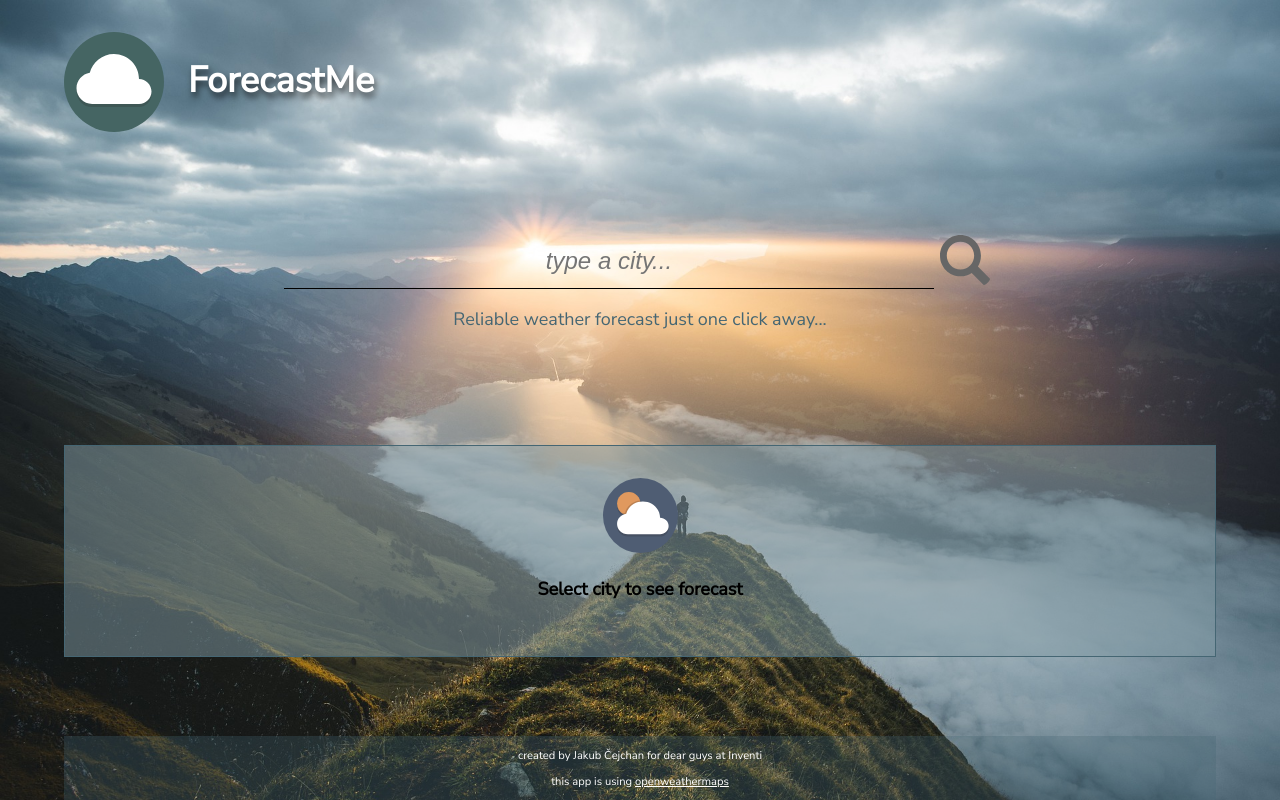
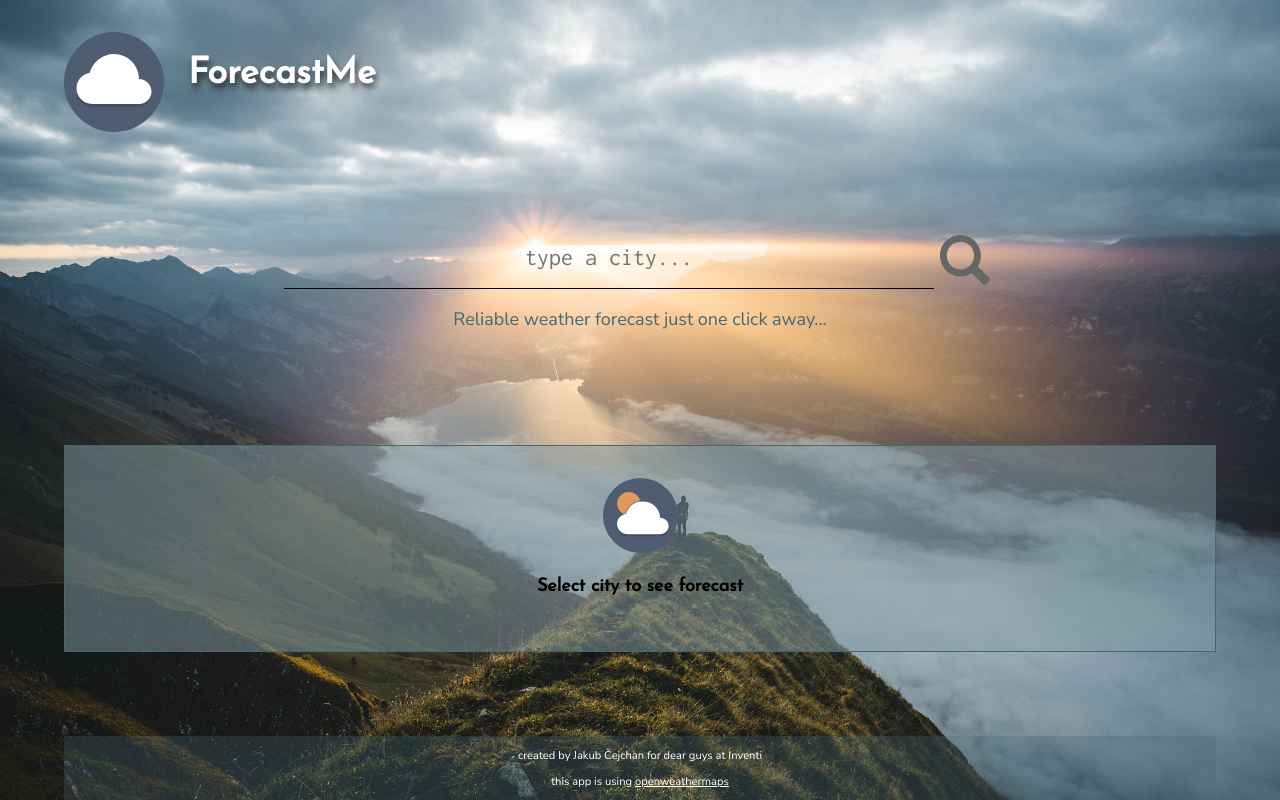
Before and after one commit to frodobaggins23/WeatherApp, a React (Create React App) app: page / in a window 1280 px wide. Built offline with nearby package versions, Linux system fonts and the light colour scheme; what react-google-maps would draw is missing.

Commit message:
styling + console warnings fixed

```diff
--- a/src/App.js
+++ b/src/App.js
@@ -5,7 +5,9 @@ import Results from "./components/Results.js";
 
 function App() {
   const [resultsLoaded, setresultsLoaded] = useState(false);
-  const [fetchedData, setfetchedData] = useState("");
+  const [fetchedData, setfetchedData] = useState({
+    cod: 200
+  });
   const [fetchFailed, setfetchFailed] = useState(false);
   const [units, setunits] = useState({ units: "metric" });
   const [APPID, setAPPID] = useState({
@@ -29,7 +31,7 @@ function App() {
       .catch(() => setfetchFailed(true));
   };
 
-  !fetchFailed && fetchedData.cod == "404" && setfetchFailed(true);
+  !fetchFailed && fetchedData.cod != "200" && setfetchFailed(true);
 
   return (
     <div className="App">
--- a/src/App.scss
+++ b/src/App.scss
@@ -6,12 +6,21 @@ $sand-brown: #f2bf91;
 $sand-brown-darker: #a68263;
 
 //fonts
-@import url("https://fonts.googleapis.com/css?family=Nunito+Sans&display=swap");
+
+@import url("https://fonts.googleapis.com/css?family=Inconsolata|Josefin+Sans|Nunito+Sans&display=swap");
 
 body {
   font-size: 18px;
   color: black;
   font-family: "Nunito Sans", sans-serif;
+}
+
+h1,
+h2,
+h3,
+h4,
+h5 {
+  font-family: "Josefin Sans", sans-serif;
 }
 
 .App {
@@ -70,10 +79,11 @@ body {
         flex: 0 1 70%;
         border: none;
         border-bottom: 1px solid black;
+        padding-bottom: 0.5rem;
         background: transparent;
+        font-family: "Inconsolata", monospace;
         text-align: center;
         font-size: 1.5rem;
-        font-style: italic;
       }
 
       button {
@@ -133,6 +143,9 @@ body {
     }
     .cityMap {
       width: 80%;
+      @media screen and (max-width: 991px) {
+        width: 100%;
+      }
       margin: 1rem auto;
       text-align: center;
 
@@ -153,6 +166,12 @@ body {
       &__main {
         flex: 0 1 75%;
 
+        .main__results {
+          @media screen and (max-width: 991px) {
+            text-align: center;
+          }
+        }
+
         table {
           width: 95%;
           background-color: rgba($dark-blue, 0.7);
@@ -166,6 +185,7 @@ body {
           }
           th {
             background-color: rgba(#fff, 0.7);
+            color: $dark-blue;
           }
 
           tr {
--- a/src/components/CityInfo.js
+++ b/src/components/CityInfo.js
@@ -3,7 +3,7 @@ import React from "react";
 const CityInfo = ({ city }) => {
   return (
     <>
-      <h2>{city.name}</h2>
+      <h1>{city.name}</h1>
       <img src={`https://www.countryflags.io/${city.country}/shiny/32.png`} />
     </>
   );
--- a/src/components/Forecast.js
+++ b/src/components/Forecast.js
@@ -37,7 +37,7 @@ const Forecast = ({ forecast, city }) => {
 
   return (
     <div className="main__results">
-      <h2>2-day forecast</h2>
+      <h2>Forecast</h2>
       <p>What the weather will be like for next two days in {city.name}</p>
 
       {todayForecast.length > 0 && todayForecast !== null && (
@@ -48,15 +48,18 @@ const Forecast = ({ forecast, city }) => {
           </h4>
           <table>
             <thead>
+              <tr>
                 <th>Time</th>
                 <th>Temperature</th>
                 <th colSpan="2">Weather</th>
                 <th className="hideOnMobile">Pressure</th>
+              </tr>
             </thead>
-
+            <tbody>
               {todayForecast.map((item, index) => {
                 return <ForecastItem item={item} key={index} />;
               })}
+            </tbody>
           </table>
         </>
       )}
@@ -68,15 +71,18 @@ const Forecast = ({ forecast, city }) => {
 
       <table>
         <thead>
+          <tr>
             <th>Time</th>
             <th>Temperature</th>
             <th colSpan="2">Weather</th>
             <th className="hideOnMobile">Pressure</th>
+          </tr>
         </thead>
-
+        <tbody>
           {day1Forecast.map((item, index) => {
             return <ForecastItem item={item} key={index} />;
           })}
+        </tbody>
       </table>
 
       <h4>
@@ -85,15 +91,18 @@ const Forecast = ({ forecast, city }) => {
       </h4>
       <table>
         <thead>
+          <tr>
             <th>Time</th>
             <th>Temperature</th>
             <th colSpan="2">Weather</th>
             <th className="hideOnMobile">Pressure</th>
+          </tr>
         </thead>
-
+        <tbody>
           {day2Forecast.map((item, index) => {
             return <ForecastItem item={item} key={index} />;
           })}
+        </tbody>
       </table>
     </div>
   );
--- a/src/components/Results.js
+++ b/src/components/Results.js
@@ -14,7 +14,7 @@ const Results = ({ data, units, APPID, resultsLoaded, fetchFailed }) => {
     lon: ""
   });
 
-  if (resultsLoaded && cityID.id != data.city.id) {
+  if (resultsLoaded && data.cod == 200 && cityID.id != data.city.id) {
     setCityID({ id: data.city.id });
     setCityCoord({
       lat: data.city.coord.lat,
@@ -52,7 +52,7 @@ const Results = ({ data, units, APPID, resultsLoaded, fetchFailed }) => {
   } else {
     return (
       <div className="notLoaded">
-        <img src={require("../img/weather.svg")} />
+        <img src={require("../img/weather.svg")} alt="weatherIcon" />
         <h4>Select city to see forecast </h4>
       </div>
     );
```
Also changed, not shown: src/img/forecastMe.svg. Lines whose indentation alone changed are shown as unchanged.
